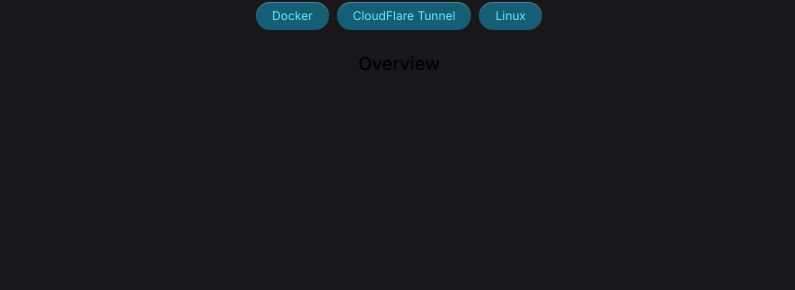
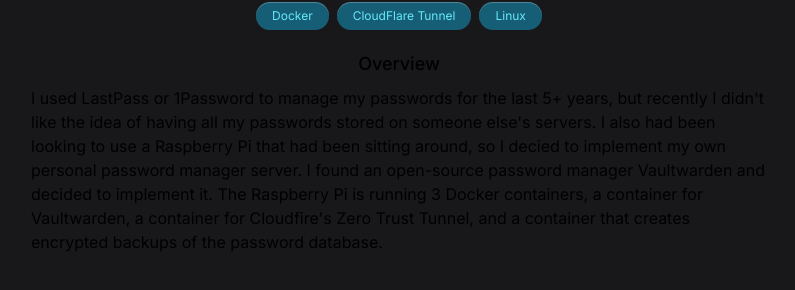
Before and after one commit to Robert336/Personal_Website, a Next.js app: page /project5 in a window 1280 px wide. Shown: the part 130-420 px from the top of the page, without its empty margins (241-1036 px from the left). Built offline with nearby package versions, Linux system fonts and the light colour scheme.

Commit message:
more content

```diff
--- a/src/app/project5/page.tsx
+++ b/src/app/project5/page.tsx
@@ -25,7 +25,11 @@
                         Overview
                     </h2>
                     <p>
-
+                        I used LastPass or 1Password to manage my passwords for the last 5+ years, but recently I didn&apos;t like the idea
+                        of having all my passwords stored on someone else&apos;s servers. I also had been looking to use a Raspberry Pi that
+                        had been sitting around, so I decied to implement my own personal password manager server. I found an open-source
+                        password manager Vaultwarden and decided to implement it. The Raspberry Pi is running 3 Docker containers, a container for
+                        Vaultwarden, a container for Cloudfire&apos;s Zero Trust Tunnel, and a container that creates encrypted backups of the password database.
                     </p>
                     {/* <Button href={project.link} text='View on GitHub'/> */}
                 </div>
```
